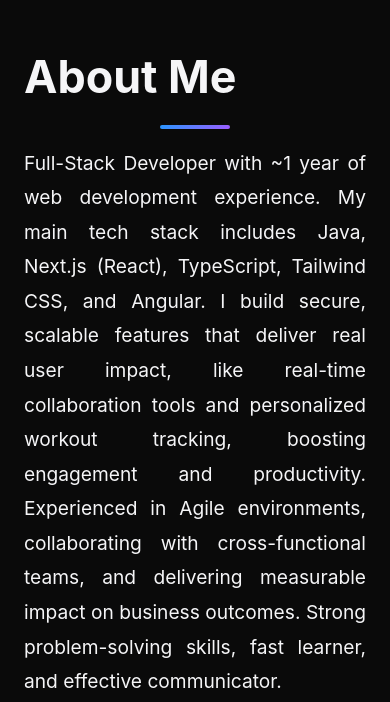
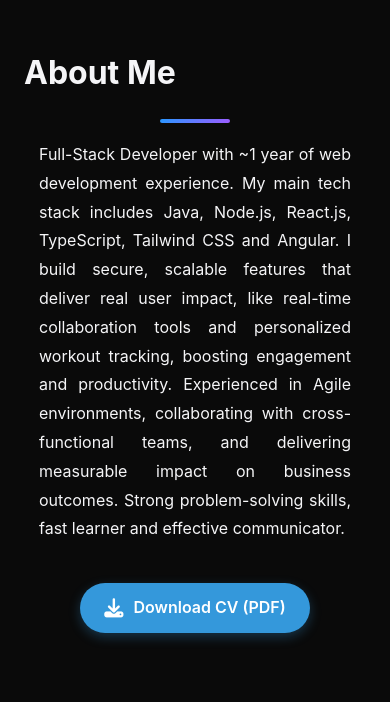
Before and after one commit to NazarKhl/PersonalPage, a plain HTML site: page index.html in a window 390 px wide. Shown: the part 866-1568 px from the top of the page. Drawn offline with Linux system fonts and the light colour scheme.

Commit message:
Implement code changes to enhance functionality and improve performance

```diff
--- a/index.html
+++ b/index.html
@@ -51,13 +51,18 @@
   <div class="container">
     <h2>About Me</h2>
     <p>
-      Full-Stack Developer with ~1 year of web development experience. My main tech stack includes Java,
-      Next.js (React), TypeScript, Tailwind CSS, and Angular. I build secure, scalable features that deliver
+      Full-Stack Developer with ~1 year of web development experience. My main tech stack includes Java, Node.js,
+      React.js, TypeScript, Tailwind CSS and Angular. I build secure, scalable features that deliver
       real user impact, like real-time collaboration tools and personalized workout tracking, boosting
       engagement and productivity. Experienced in Agile environments, collaborating with cross-functional
       teams, and delivering measurable impact on business outcomes. Strong problem-solving skills, fast
-      learner, and effective communicator.
+      learner and effective communicator.
     </p>
+    <div class="cv-download">
+        <a href="NazarKhlivnyi_FullstackCV.pdf" class="cv-button" download>
+          <i class="fas fa-download"></i> Download CV (PDF)
+        </a>
+      </div>
   </div>
 </section>
 
--- a/style.css
+++ b/style.css
@@ -976,3 +976,56 @@
     margin-top: 150px;
   }
 }
+
+
+ .cv-download {
+      text-align: center;
+      margin-top: 40px;
+    }
+
+    .cv-button {
+      display: inline-flex;
+      align-items: center;
+      justify-content: center;
+      background: #3498db;
+      color: white;
+      padding: 14px 28px;
+      border-radius: 50px;
+      text-decoration: none;
+      font-weight: 600;
+      transition: all 0.3s ease;
+      box-shadow: 0 4px 12px rgba(52, 152, 219, 0.3);
+    }
+
+    .cv-button:hover {
+      background: #2980b9;
+      transform: translateY(-2px);
+      box-shadow: 0 6px 16px rgba(52, 152, 219, 0.4);
+    }
+
+    .cv-button:active {
+      transform: translateY(0);
+    }
+
+    .cv-button i {
+      margin-right: 10px;
+      font-size: 1.2rem;
+    }
+
+    @media (max-width: 768px) {
+      #about {
+        padding: 60px 0;
+      }
+
+      #about h2 {
+        font-size: 2rem;
+      }
+
+      #about p {
+        font-size: 1rem;
+        padding: 0 15px;
+      }
+
+      .cv-button {
+        padding: 12px 24px;
+      }}
```
Also changed, not shown: 1 other file.
